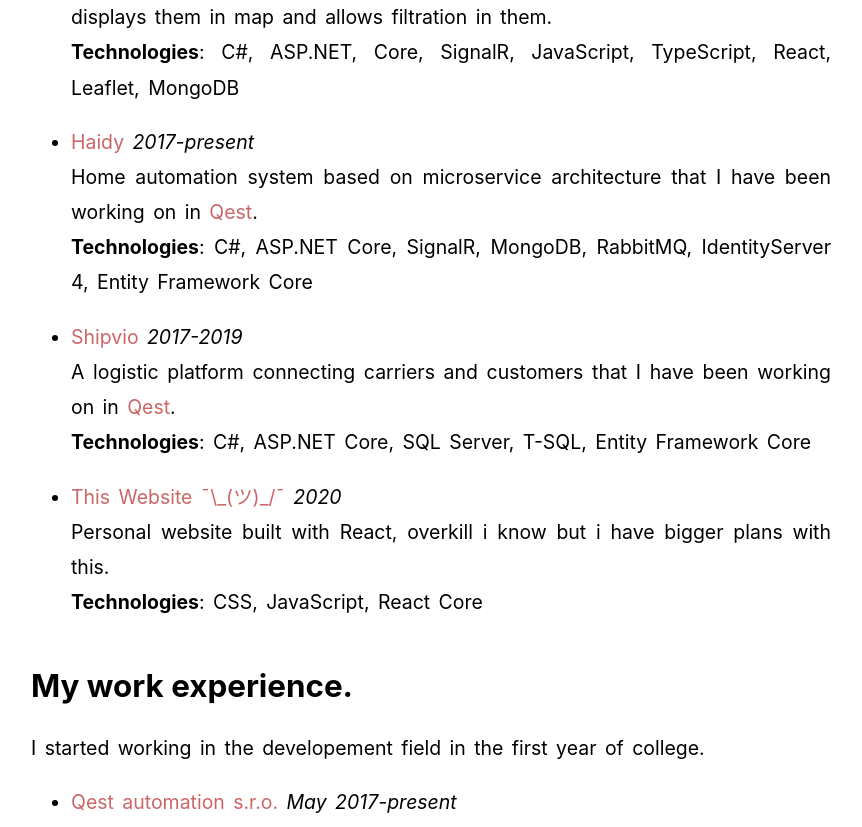
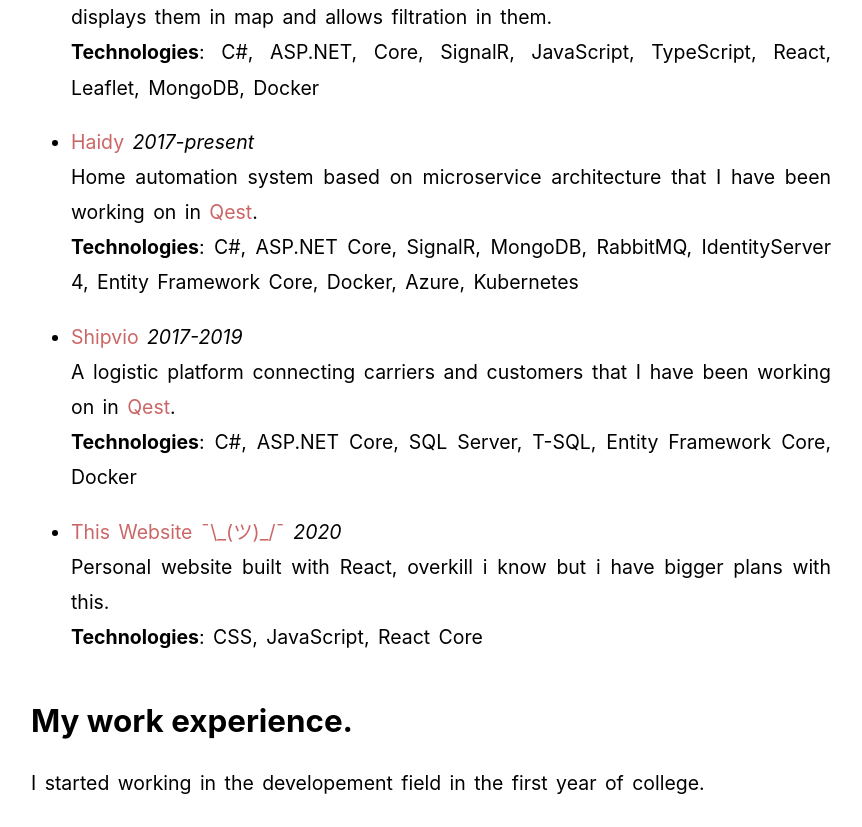
Before and after one commit to prixladi/site, a React (Create React App) app: page / in a window 1280 px wide. Shown: the part 940-1767 px from the top of the page, without its empty margins (209-1071 px from the left). Built offline with nearby package versions, Linux system fonts and the light colour scheme.

Commit message:
Page description

```diff
--- a/public/index.html
+++ b/public/index.html
@@ -7,8 +7,9 @@
     <meta name="theme-color" content="#000000" />
     <meta
       name="description"
-      content="Web site created using create-react-app"
+      content="Ladislav Prix is developer focused on web backend and cloud developement and this is his personal Website."
     />
+    <meta name="keywords" content="Ladislav Prix, .NET, C#"/>
     <link rel="apple-touch-icon" href="%PUBLIC_URL%/apple-touch-icon.png" />
     <link rel="manifest" href="%PUBLIC_URL%/manifest.json" />
     <title>Hi, my name is Láďa and here you can get to know me.</title>
--- a/src/Projects.jsx
+++ b/src/Projects.jsx
@@ -30,8 +30,8 @@ const Projects = () => (
           It downloads data about woody plants from Czech National Open Data
           Catalog, displays them in map and allows filtration in them.
           <br />
-          <strong>Technologies</strong>: C#, ASP.NET, Core, SignalR, JavaScript,
-          TypeScript, React, Leaflet, MongoDB
+          <b>Technologies</b>: C#, ASP.NET, Core, SignalR, JavaScript,
+          TypeScript, React, Leaflet, MongoDB, Docker
         </p>
       </li>
 
@@ -48,8 +48,9 @@ const Projects = () => (
           Home automation system based on microservice architecture that I have
           been working on in <a href='#work-qest'>Qest</a>.
           <br />
-          <strong>Technologies</strong>: C#, ASP.NET Core, SignalR, MongoDB,
-          RabbitMQ, IdentityServer 4, Entity Framework Core
+          <b>Technologies</b>: C#, ASP.NET Core, SignalR, MongoDB,
+          RabbitMQ, IdentityServer 4, Entity Framework Core, Docker, Azure,
+          Kubernetes
         </p>
       </li>
 
@@ -66,8 +67,8 @@ const Projects = () => (
           customers that I have been working on in <a href='#work-qest'>Qest</a>
           .
           <br />
-          <strong>Technologies</strong>: C#, ASP.NET Core, SQL Server, T-SQL,
-          Entity Framework Core
+          <b>Technologies</b>: C#, ASP.NET Core, SQL Server, T-SQL,
+          Entity Framework Core, Docker
         </p>
       </li>
 
@@ -84,7 +85,7 @@ const Projects = () => (
           Personal website built with React, overkill i know but i have bigger
           plans with this.
           <br />
-          <strong>Technologies</strong>: CSS, JavaScript, React Core
+          <b>Technologies</b>: CSS, JavaScript, React Core
         </p>
       </li>
     </ul>
```
